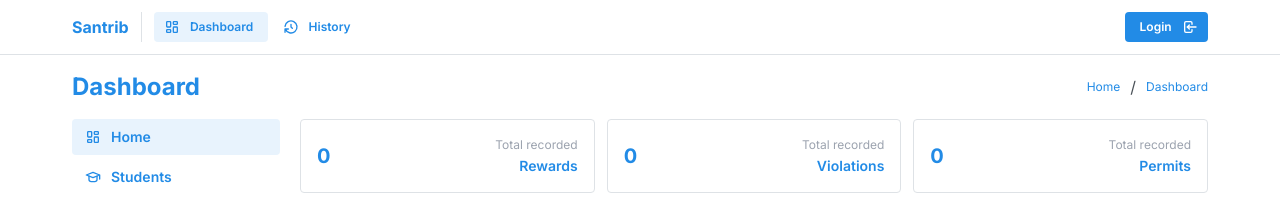
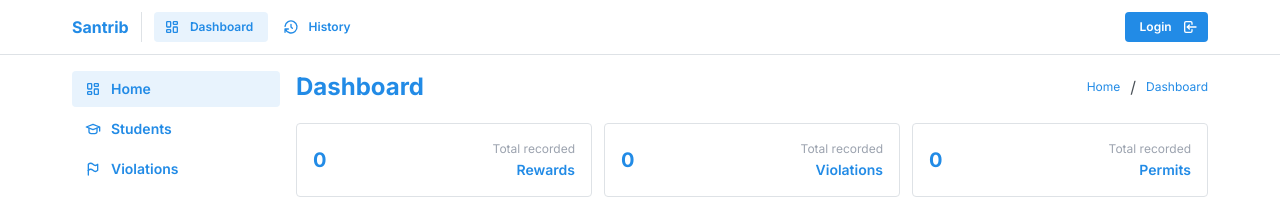
Before and after one commit to mafiefa02/santri-tertib, a Next.js app: page /dashboard in a window 1280 px wide. Shown: the top 198 px of the page. Built offline with nearby package versions, Linux system fonts and the light colour scheme; no server answers; the database is empty.

Commit message:
chore: dashboard layout changes

```diff
--- a/src/app/dashboard/layout.tsx
+++ b/src/app/dashboard/layout.tsx
@@ -13,10 +13,10 @@ const DashboardLayout = ({
   return (
     <div className="grid h-dvh grid-rows-[auto_1fr]">
       <NavigationBar />
-      <div className="container grid grid-rows-[auto_1fr] gap-4 overflow-y-hidden py-4">
-        <DashboardHeader />
-        <div className="relative grid grid-cols-[auto_1fr] gap-5 overflow-y-auto">
-          <DashboardSidebar />
+      <div className="container grid grid-cols-[auto_1fr] gap-4 overflow-y-hidden py-4">
+        <DashboardSidebar />
+        <div className="relative grid grid-rows-[auto_1fr] gap-5 overflow-y-auto">
+          <DashboardHeader />
           <div className="no-scrollbar overflow-y-auto">{children}</div>
         </div>
       </div>
```
